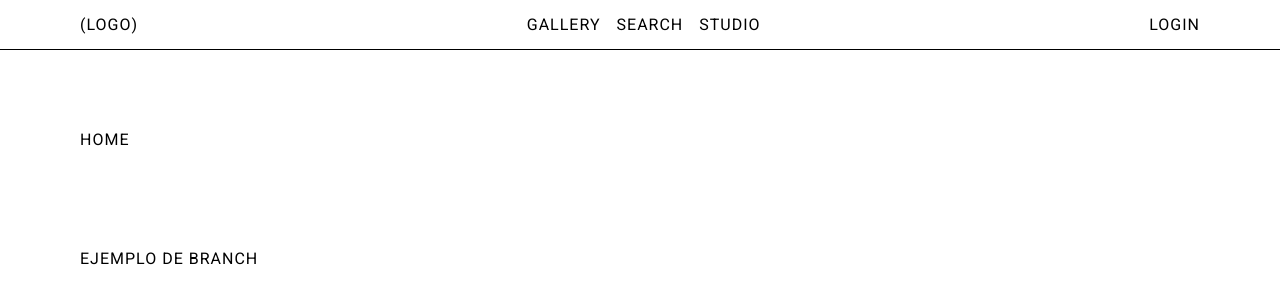
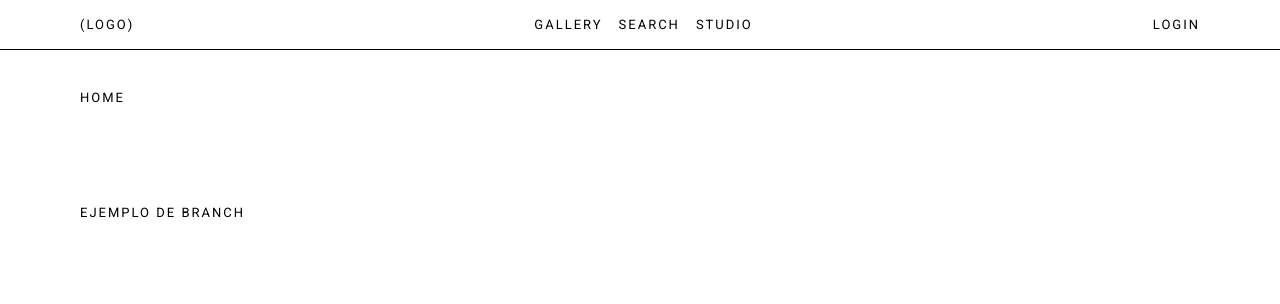
Before and after one commit to FacuBelli/API-Grupo11, a React (Vite) app: page / in a window 1280 px wide. Shown: the top 304 px of the page. Built offline with nearby package versions, Linux system fonts and the light colour scheme.

Commit message:
Cambios de estilos globales

```diff
--- a/src/styles.css
+++ b/src/styles.css
@@ -1,8 +1,8 @@
 :root {
   --color-black: #000000;
-  --font-size-title: 1.5rem;
+  --font-size-title: 1.75rem;
   --font-size-subtitle: 1.25rem;
-  --font-size-text: 0.875rem;
+  --font-size-text: 0.8125rem;
   --font-size-subtext: 0.625rem;
   --font-weight-default: 400;
   --font-weight-highlight: 700;
@@ -31,15 +31,20 @@
   padding: 0;
   margin: 0;
   box-sizing: border-box;
-  text-transform: uppercase;
-  letter-spacing: 1px;
   color: var(--color-black);
-  font-weight: var(--font-weight-default);
-  font-size: var(--fontsize-text);
 }
 
-body {
+body, button, input, textarea {
   font-family: 'Roboto', sans-serif;
+  font-size: var(--font-size-text);
+  font-weight: var(--font-weight-default);
+  text-transform: uppercase;
+  letter-spacing: 2px;
+}
+
+h1, h2, h3, h4, h5, h6 {
+  font-size: var(--font-size-text);
+  font-weight: var(--font-weight-default);
 }
 
 a {
@@ -55,5 +60,5 @@ main {
   flex-direction: column;
   gap: 100px;
   padding-inline: var(--padding-inline-responsive);
-  padding-top: 80px;
+  padding-top: 40px;
 }
```
Also changed, not shown: src/main.tsx (+4 -3 lines).
